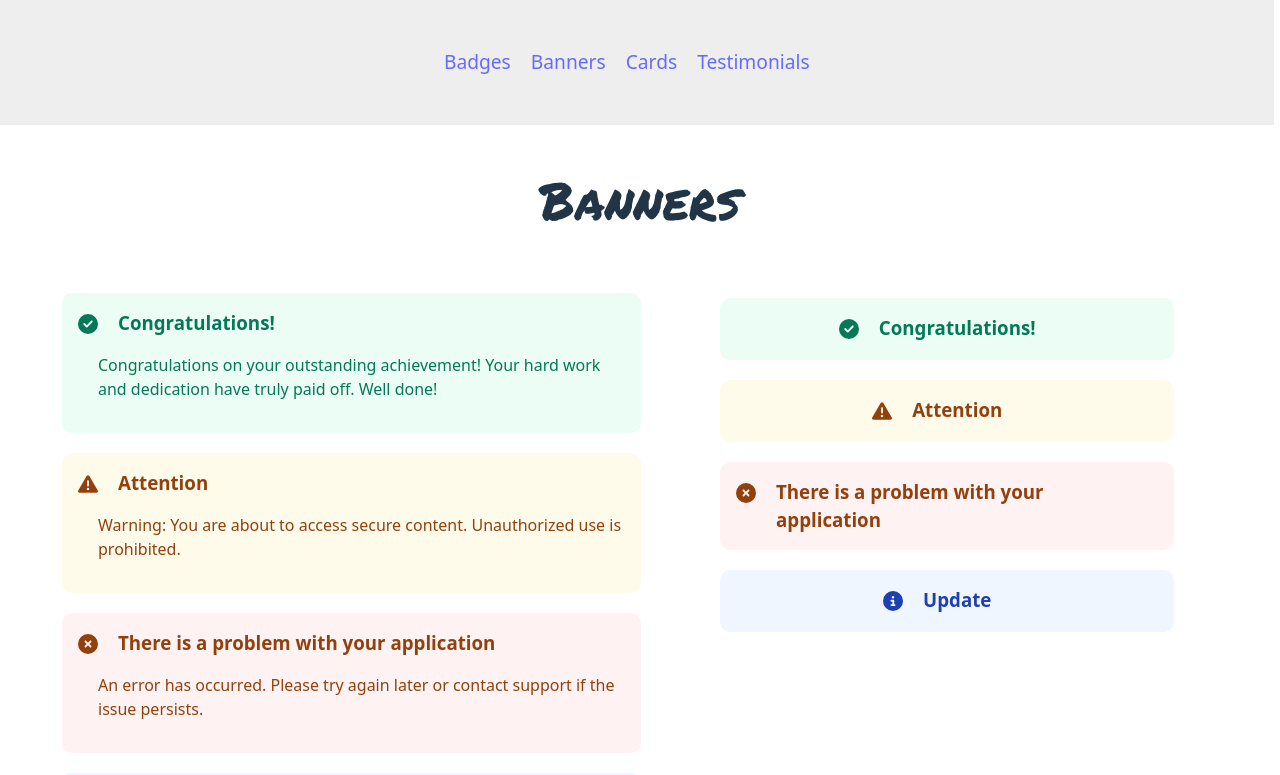
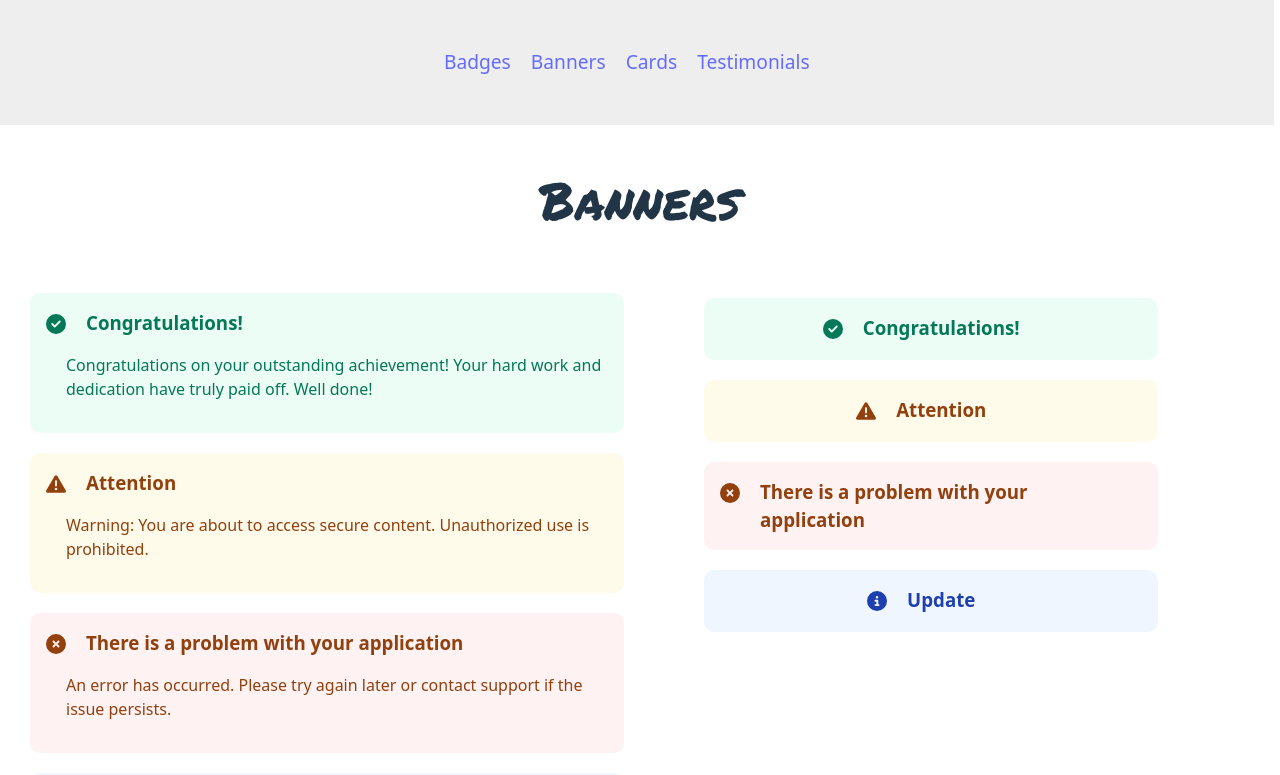
Before and after one commit to Nuhamin-07/component-library, a React (Vite) app: page /banners in a window 1280 px wide. Shown: the top 775 px of the page. Built offline with nearby package versions, Linux system fonts and the light colour scheme; a web font is replaced by a local one.

Commit message:
margin fix

```diff
--- a/src/App.css
+++ b/src/App.css
@@ -103,7 +103,7 @@ a {
 
 .main-container {
   display: flex;
-  margin-left: 0;
+  margin-left: -2em;
 }
 
 .content-container {
```
